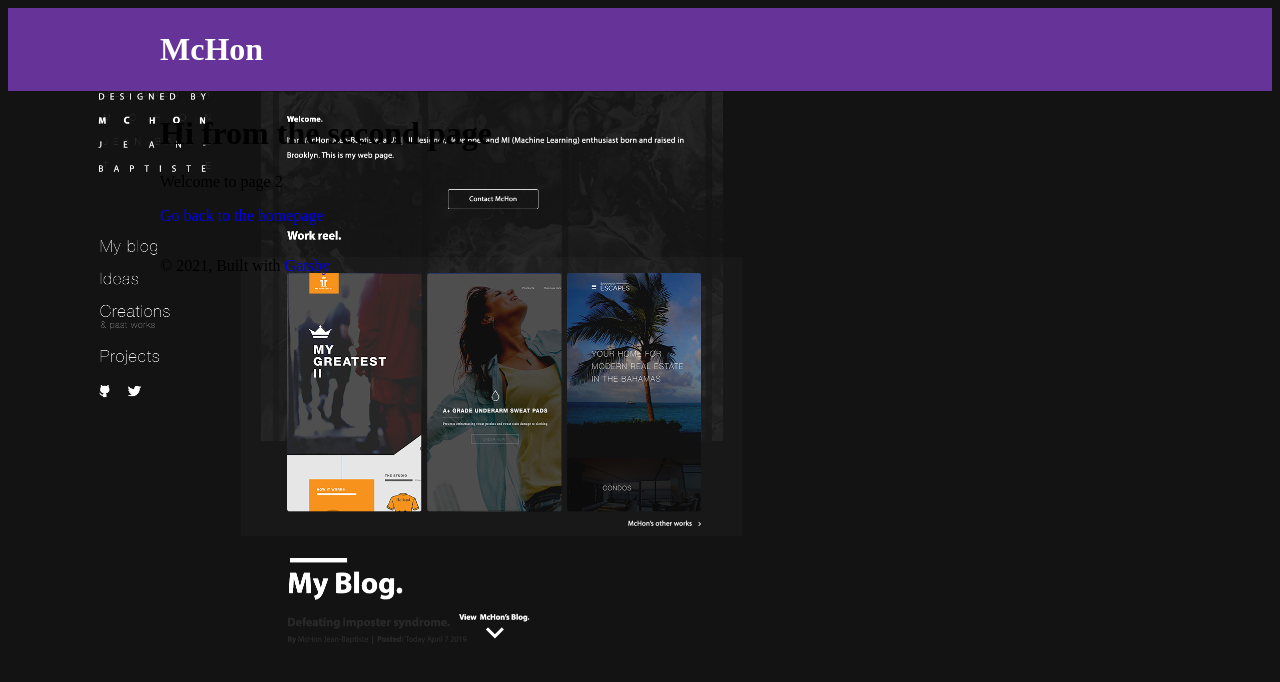
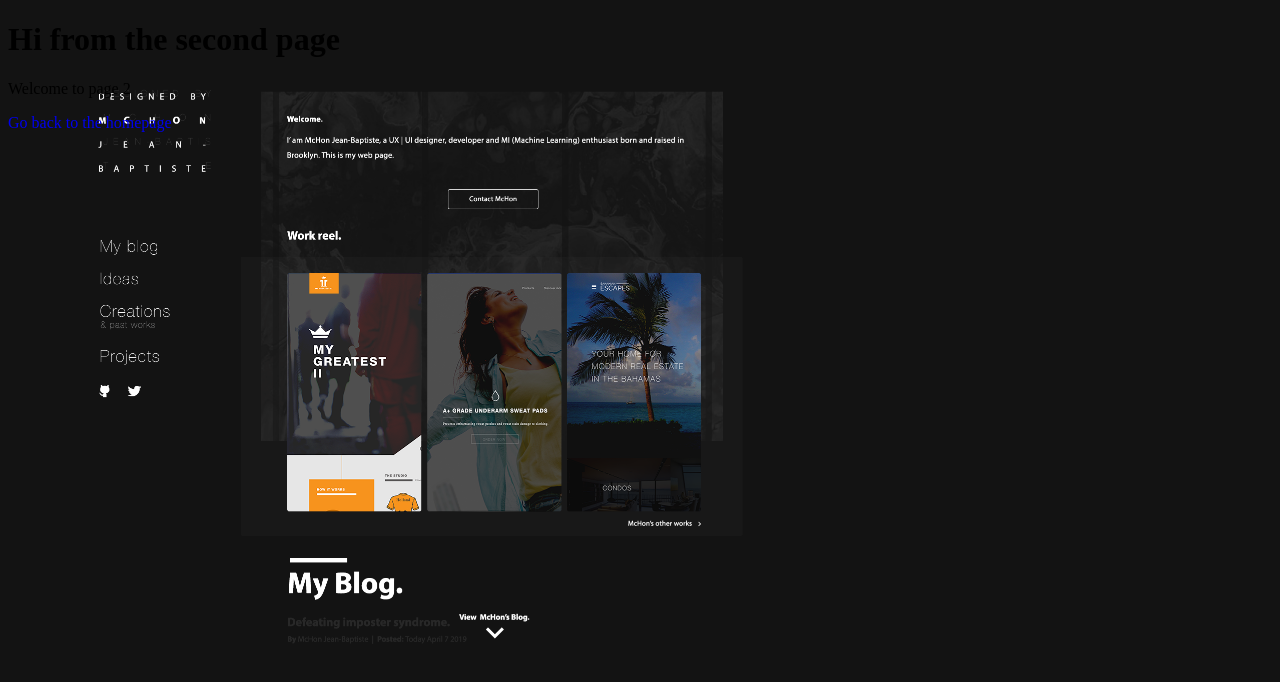
Before and after one commit to ujjwalkrishna/mchon-project, a Gatsby site: page /page-2 in a window 1280 px wide. Built offline with nearby package versions, Linux system fonts and the light colour scheme; Gatsby itself is replaced by a stand-in of ours.

Commit message:
Style Added

```diff
--- a/gatsby-browser.js
+++ b/gatsby-browser.js
@@ -5,3 +5,4 @@
  */
 
 // You can delete this file if you're not using it
+import "./src/components/layout.css"
--- a/src/components/layout.css
+++ b/src/components/layout.css
@@ -1,8 +1,7 @@
-
-html {
+ html {
   height: 100%;
   width: 100%;
-  background: url('../images/bgimg.png') no-repeat  fixed;
+  background: url('bgimg.png') no-repeat  fixed;
   -webkit-background-size: cover;
   -moz-background-size: cover;
   -o-background-size: cover;
--- a/src/components/layout.js
+++ b/src/components/layout.js
@@ -1,55 +1,61 @@
-/**
- * Layout component that queries for data
- * with Gatsby's useStaticQuery component
- *
- * See: https://www.gatsbyjs.com/docs/use-static-query/
- */
+// /**
+//  * Layout component that queries for data
+//  * with Gatsby's useStaticQuery component
+//  *
+//  * See: https://www.gatsbyjs.com/docs/use-static-query/
+//  */
 
-import * as React from "react"
-import PropTypes from "prop-types"
-import { useStaticQuery, graphql } from "gatsby"
+// import * as React from "react"
+// import PropTypes from "prop-types"
+// import { useStaticQuery, graphql } from "gatsby"
 
-import Header from "./header"
+// import Header from "./header"
+// import "./layout.css"
+
+// const Layout = ({ children }) => {
+//   const data = useStaticQuery(graphql`
+//     query SiteTitleQuery {
+//       site {
+//         siteMetadata {
+//           title
+//         }
+//       }
+//     }
+//   `)
+
+//   return (
+//     <>
+//       <Header siteTitle={data.site.siteMetadata?.title || `Title`} />
+//       <div
+//         style={{
+//           margin: `0 auto`,
+//           maxWidth: 960,
+//           padding: `0 1.0875rem 1.45rem`,
+//         }}
+//       >
+//         <main>{children}</main>
+//         <footer
+//           style={{
+//             marginTop: `2rem`,
+//           }}
+//         >
+//           © {new Date().getFullYear()}, Built with
+//           {` `}
+//           <a href="https://www.gatsbyjs.com">Gatsby</a>
+//         </footer>
+//       </div>
+//     </>
+//   )
+// }
+
+// Layout.propTypes = {
+//   children: PropTypes.node.isRequired,
+// }
+
+// export default Layout
+
+import React from "react"
 import "./layout.css"
-
-const Layout = ({ children }) => {
-  const data = useStaticQuery(graphql`
-    query SiteTitleQuery {
-      site {
-        siteMetadata {
-          title
-        }
-      }
-    }
-  `)
-
-  return (
-    <>
-      <Header siteTitle={data.site.siteMetadata?.title || `Title`} />
-      <div
-        style={{
-          margin: `0 auto`,
-          maxWidth: 960,
-          padding: `0 1.0875rem 1.45rem`,
-        }}
-      >
-        <main>{children}</main>
-        <footer
-          style={{
-            marginTop: `2rem`,
-          }}
-        >
-          © {new Date().getFullYear()}, Built with
-          {` `}
-          <a href="https://www.gatsbyjs.com">Gatsby</a>
-        </footer>
-      </div>
-    </>
-  )
+export default function Layout({ children }) {
+  return <div>{children}</div>
 }
-
-Layout.propTypes = {
-  children: PropTypes.node.isRequired,
-}
-
-export default Layout
--- a/src/pages/index.js
+++ b/src/pages/index.js
@@ -1,6 +1,7 @@
 import * as React from "react"
 // import { Link } from "gatsby"
 // import { StaticImage } from "gatsby-plugin-image"
+import Layout from "../components/layout"
 import logo from "../images/m_logofixed.png"
 
 
@@ -8,7 +9,7 @@ import logo from "../images/m_logofixed.png"
 
 export default function Home() {
   return (
-    <div className="cont">
+    <Layout>
     <div className="overlay">
 
     <div className="logo-image"> <img src={logo} /> </div>
@@ -16,6 +17,7 @@ export default function Home() {
     <p className="colour-text"> Meanwhile, you can take a look at the rest of my work <span className="linkBlue"> <a href="http://www.behance.net/mchonjb" target="_blank"> here, at behance.net/mchonjb </a> </span></p>
 
     </div>
-    </div>
+    </Layout>
+
   );
 }
```
